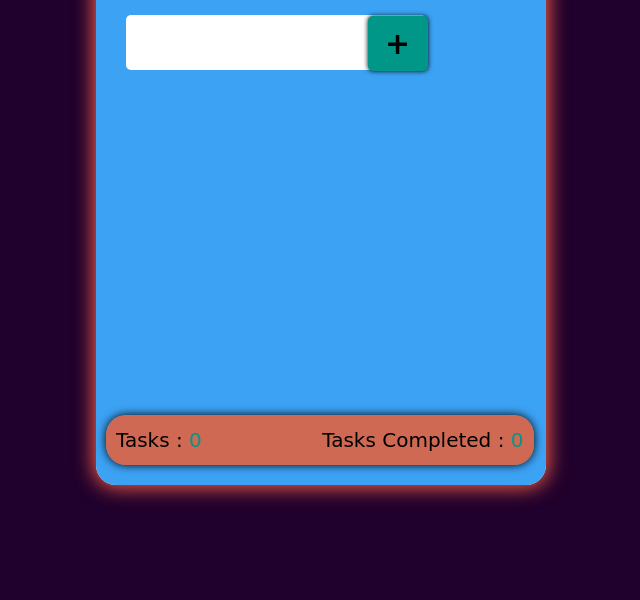
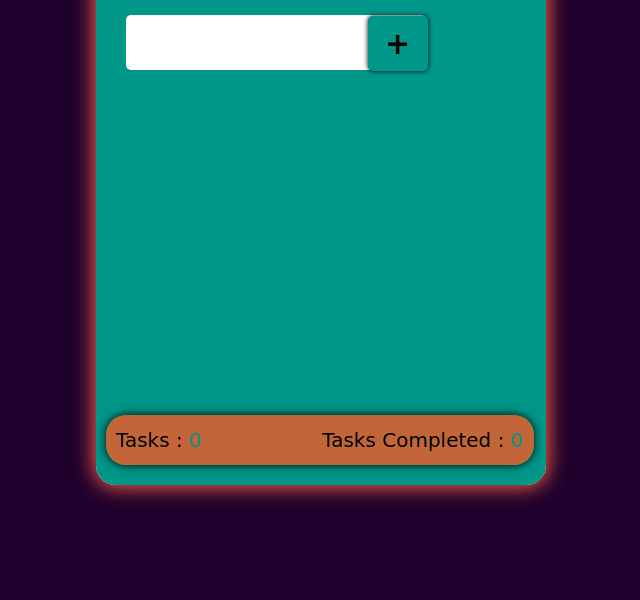
Before and after one commit to OmarBazeed/Create-To-Do-List-Vanilla-Javascript, a plain HTML site: page index.html in a window 1280 px wide. Shown: the part 200-800 px from the top of the page, without its empty margins (319-959 px from the left). Drawn offline with Linux system fonts and the light colour scheme; a web font is replaced by a local one.

Commit message:
updating some style

```diff
--- a/css/style.css
+++ b/css/style.css
@@ -32,7 +32,7 @@ body {
 .To-Do-app {
     width: 450px;
     height: 570px;
-    background: #2196f3e0;
+    background: #009688;
     margin: auto;
     text-align: left;
     padding: 10px 20px;
```
